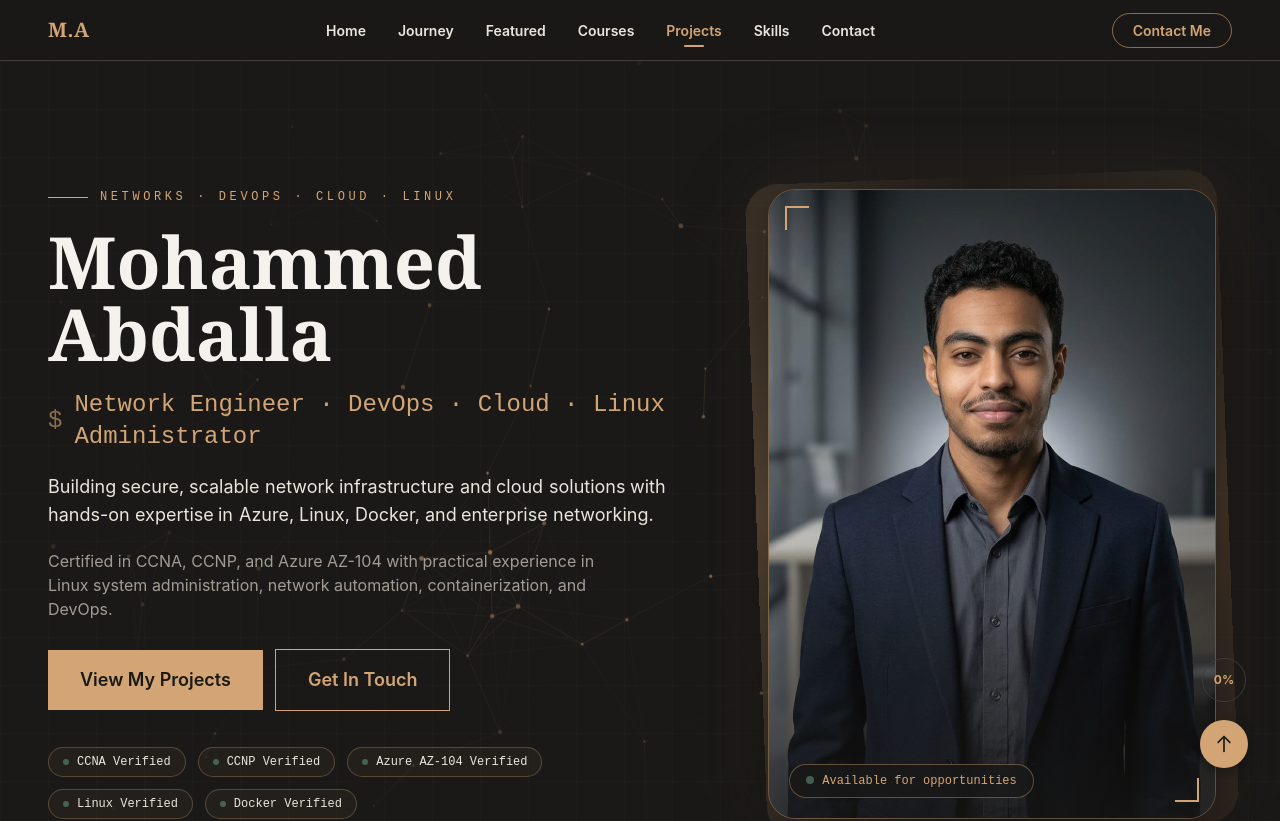
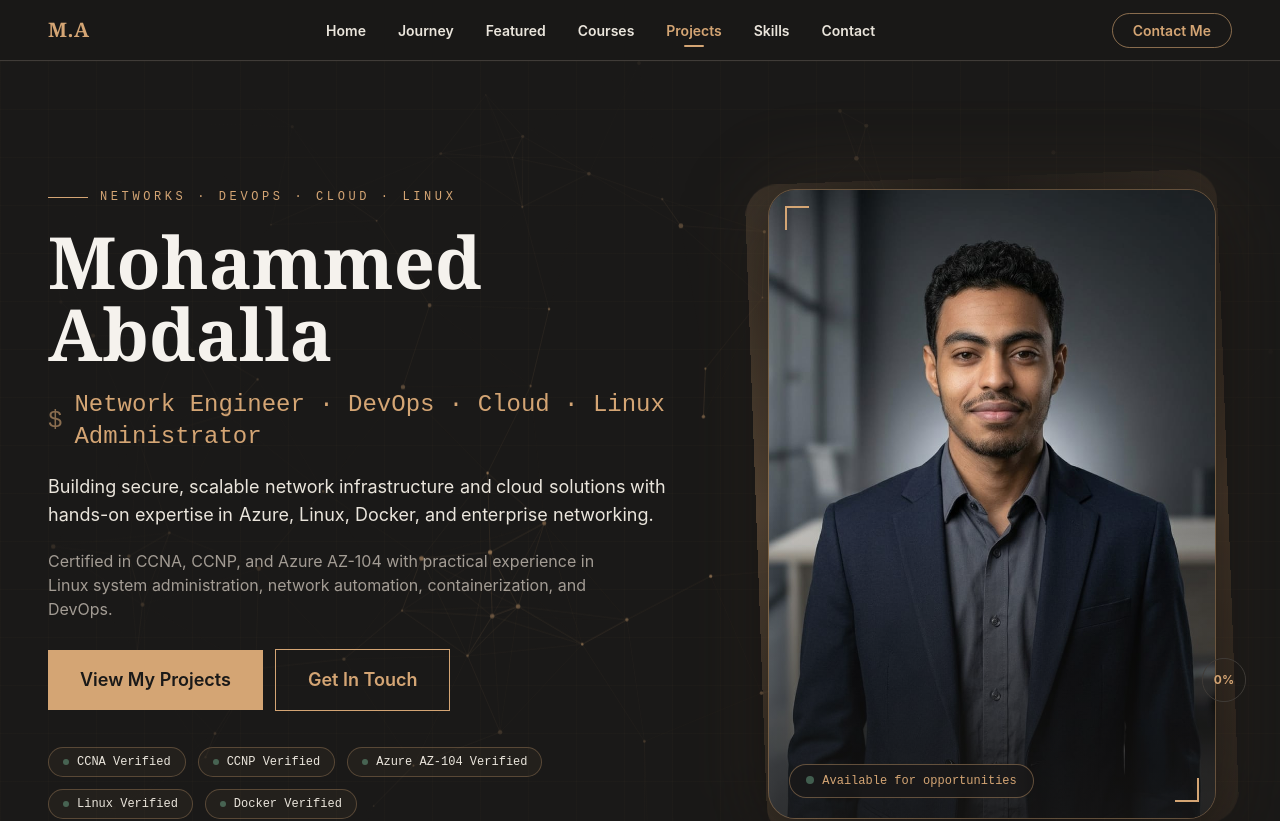
Before and after one commit to mohammed-goraney/my-portfolio, a React (Vite) app: page / in a window 1280 px wide. Shown: the top 821 px of the page. Built offline with nearby package versions, Linux system fonts and the light colour scheme.

Commit message:
UI/UX polish: fix pixel-reveal tile color to match section bg, auto-hide scroll-to-top button to reduce corner clutter

```diff
--- a/src/components/sections/PixelStatement.tsx
+++ b/src/components/sections/PixelStatement.tsx
@@ -36,7 +36,7 @@ export function PixelStatement() {
         </motion.p>
 
         {/* pixel-grid dissolve over the giant headline, swiss-style */}
-        <PixelReveal cols={16} rows={8} delay={0.1}>
+        <PixelReveal cols={16} rows={8} delay={0.1} tileColor="#1A1918">
           <h2
             className="font-display text-[clamp(2.4rem,7vw,5.5rem)] font-black uppercase leading-[0.95] tracking-tight text-text-primary"
             style={{ letterSpacing: '-0.02em' }}
--- a/src/components/shared/PixelReveal.tsx
+++ b/src/components/shared/PixelReveal.tsx
@@ -6,13 +6,15 @@ interface PixelRevealProps {
   delay?: number
   cols?: number
   rows?: number
+  /** Color of the dissolving tiles — defaults to the page background */
+  tileColor?: string
 }
 
 /**
  * Swiss-style pixel/grid reveal: a blocky overlay that dissolves cell-by-cell
  * as the section enters the viewport, revealing the content beneath.
  */
-export function PixelReveal({ children, delay = 0, cols = 14, rows = 8 }: PixelRevealProps) {
+export function PixelReveal({ children, delay = 0, cols = 14, rows = 8, tileColor }: PixelRevealProps) {
   const reduced = useReducedMotion()
 
   const cells = Array.from({ length: cols * rows }, (_, i) => ({
@@ -53,6 +55,7 @@ export function PixelReveal({ children, delay = 0, cols = 14, rows = 8 }: PixelR
             }}
             className="bg-background"
             style={{
+              backgroundColor: tileColor ?? undefined,
               boxShadow: '0 0 12px rgba(212,165,116,0.08)',
             }}
           />
--- a/src/components/shared/ScrollIndicator.tsx
+++ b/src/components/shared/ScrollIndicator.tsx
@@ -9,6 +9,7 @@ export interface ScrollIndicatorProps {
 const ScrollIndicator = React.forwardRef<HTMLDivElement, ScrollIndicatorProps>(
   ({ showProgress = false, animated = true }, ref) => {
     const [scrollProgress, setScrollProgress] = useState(0)
+    const [scrolled, setScrolled] = useState(false)
 
     useEffect(() => {
       const handleScroll = () => {
@@ -16,17 +17,19 @@ const ScrollIndicator = React.forwardRef<HTMLDivElement, ScrollIndicatorProps>(
         const docHeight = document.documentElement.scrollHeight - window.innerHeight
         const scrollPercent = docHeight > 0 ? (scrollTop / docHeight) * 100 : 0
         setScrollProgress(scrollPercent)
+        setScrolled(scrollTop > 240)
       }
 
       window.addEventListener('scroll', handleScroll, { passive: true })
+      handleScroll()
       return () => window.removeEventListener('scroll', handleScroll)
     }, [])
 
     return (
-      <div ref={ref} className="fixed bottom-8 right-8 z-40 flex flex-col items-center gap-4">
+      <div ref={ref} className="fixed bottom-8 right-8 z-40 flex flex-col items-center gap-4 pointer-events-none select-none">
         {/* Scroll Progress Circle */}
         {showProgress && (
-          <div className="relative w-12 h-12">
+          <div className="relative w-12 h-12 pointer-events-none">
             <svg className="w-full h-full -rotate-90" viewBox="0 0 100 100">
               <circle
                 cx="50"
@@ -58,14 +61,17 @@ const ScrollIndicator = React.forwardRef<HTMLDivElement, ScrollIndicatorProps>(
           </div>
         )}
 
-        {/* Scroll to Top Button */}
+        {/* Scroll to Top Button — appears once scrolled, replaces cluttered stacked controls */}
         <button
           onClick={() => window.scrollTo({ top: 0, behavior: 'smooth' })}
           className={cn(
-            'p-3 rounded-full bg-accent-gold text-background hover:bg-accent-gold-light transition-all duration-300',
+            'pointer-events-auto p-3 rounded-full bg-accent-gold text-background hover:bg-accent-gold-light transition-all duration-300',
             'flex items-center justify-center w-12 h-12',
             'shadow-elevation-2 hover:shadow-elevation-3',
-            'active:scale-95'
+            'active:scale-95',
+            scrolled
+              ? 'opacity-100 translate-y-0'
+              : 'opacity-0 translate-y-4 pointer-events-none'
           )}
           aria-label="Scroll to top"
         >
```
